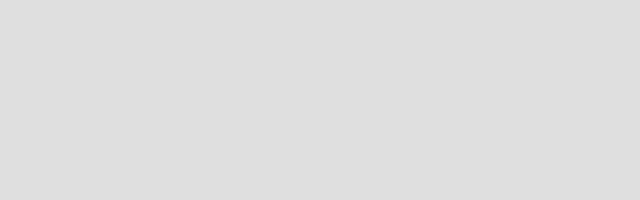
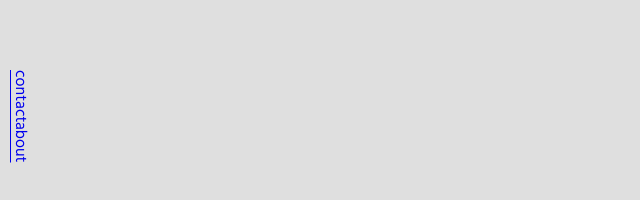
Before and after one commit to rayroman/v1, a React app: page / in a window 1280 px wide. Shown: the part 284-484 px from the top of the page, without its empty margins (0-640 px from the left). Built offline with nearby package versions, Linux system fonts and the light colour scheme; the HTML template or start-up script is replaced by a standard one.

Commit message:
App: add sideways navigation

```diff
--- a/src/client/App.tsx
+++ b/src/client/App.tsx
@@ -1,12 +1,22 @@
 import * as React from 'react';
+import { BrowserRouter, Link } from 'react-router-dom';
 import * as styles from './App.module.scss';
 import { Title } from './components/Title';
 import { Provider } from './components/Provider';
+import { SidewaysNavigation, SidewaysNavLink } from './components/Navigation/SidewaysNavigation';
 
 export function App(): JSX.Element {
   return (
     <Provider>
       <div className={styles.root}>
+        <SidewaysNavigation>
+          <SidewaysNavLink to={{ pathname: '/', state: { target: 'info' } }}>
+            about
+          </SidewaysNavLink>
+          <SidewaysNavLink to={{ pathname: '/', state: { target: 'contact' } }}>
+            contact
+          </SidewaysNavLink>
+        </SidewaysNavigation>
         <Title className={styles.root__title}>
           Hello, world
         </Title>
--- /dev/null
+++ b/src/client/components/Navigation/SidewaysNavigation.module.scss
@@ -0,0 +1,63 @@
+$nav-height: 40px;
+
+.root {
+  position: absolute;
+  top: 0;
+  left: 0;
+  width: $nav-height;
+  bottom: 0;
+}
+
+.root {
+  display: flex;
+  align-items: center;
+  justify-content: center;
+}
+
+.root__container {
+  text-orientation: mixed;
+  writing-mode: vertical-rl;
+}
+
+.root__container {
+  display: flex;
+  align-items: center;
+  justify-content: center;
+  flex-direction: row-reverse;
+}
+
+.root_link-container {
+  // Vertical padding is switched when the text direction is switched
+  // via the text direction prop
+  padding: 20px 0;
+}
+
+.root_link-container {
+  position: relative;
+  display: flex;
+  align-items: center;
+
+  &::after {
+    position: absolute;
+    left: 0;
+  }
+
+  &::after {
+    top: -2px;
+    bottom: unset;
+  }
+
+  [dir="rtl"] &::after {
+    top: unset;
+    bottom: -2px;
+  }
+}
+
+.root_link-container + .root_link-container::after {
+  content: '/';
+}
+
+.root_link-container {
+  transform-origin: center;
+  transform: rotate(180deg);
+}
--- /dev/null
+++ b/src/client/components/Navigation/SidewaysNavigation.tsx
@@ -0,0 +1,36 @@
+import * as React from 'react';
+import classNames from 'classnames';
+import { Link, LinkProps } from 'react-router-dom';
+import * as styles from './SidewaysNavigation.module.scss'
+
+type SidewaysNavigationProps = {
+  className?: string;
+  children?: React.ReactNode;
+};
+
+export function SidewaysNavigation(props: SidewaysNavigationProps): JSX.Element {
+  const { className, children } = props;
+
+  return (
+    <nav className={classNames(styles.root, className)}>
+      <div className={styles.root__container}>
+        {children}
+      </div>
+    </nav>
+  );
+}
+
+type LinkScrollState = {
+  target: string;
+}
+
+export function SidewaysNavLink(props: LinkProps<LinkScrollState>): JSX.Element {
+  const { children, to, className } = props;
+  return (
+    <span className={styles.root_linkContainer}>
+      <Link to={to} className={classNames(styles.root__link, className)}>
+        {children}
+      </Link>
+    </span>
+  );
+}
```
